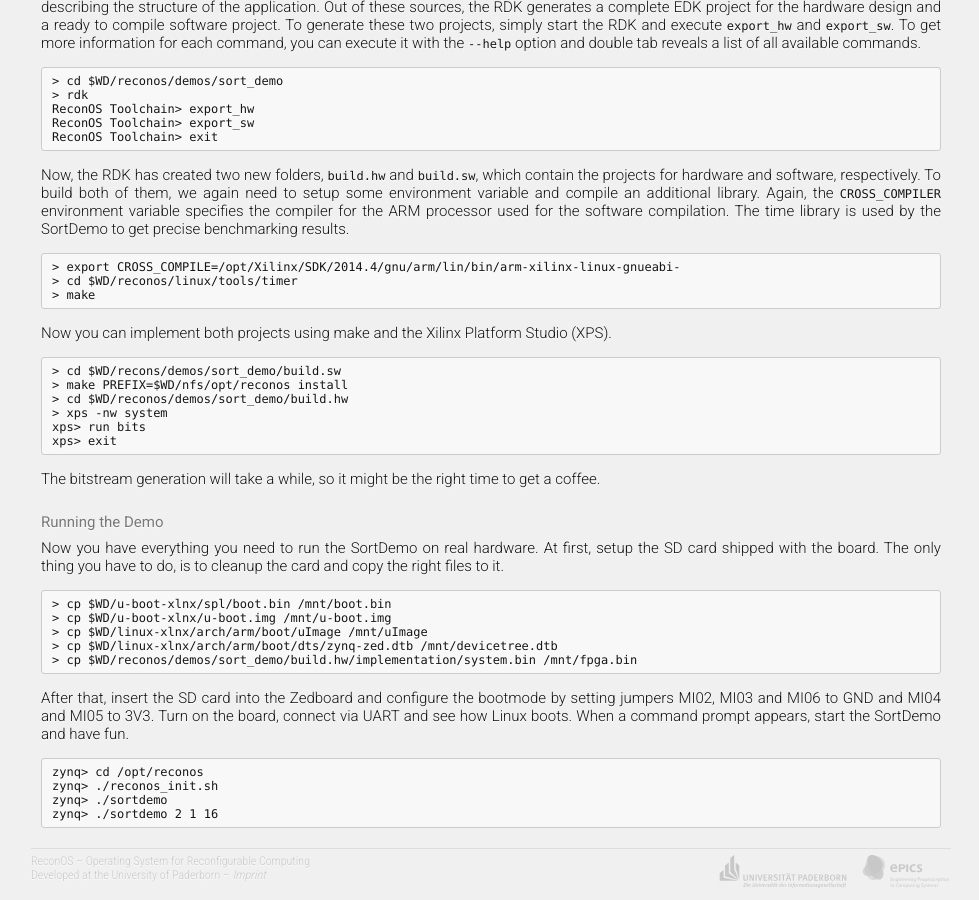
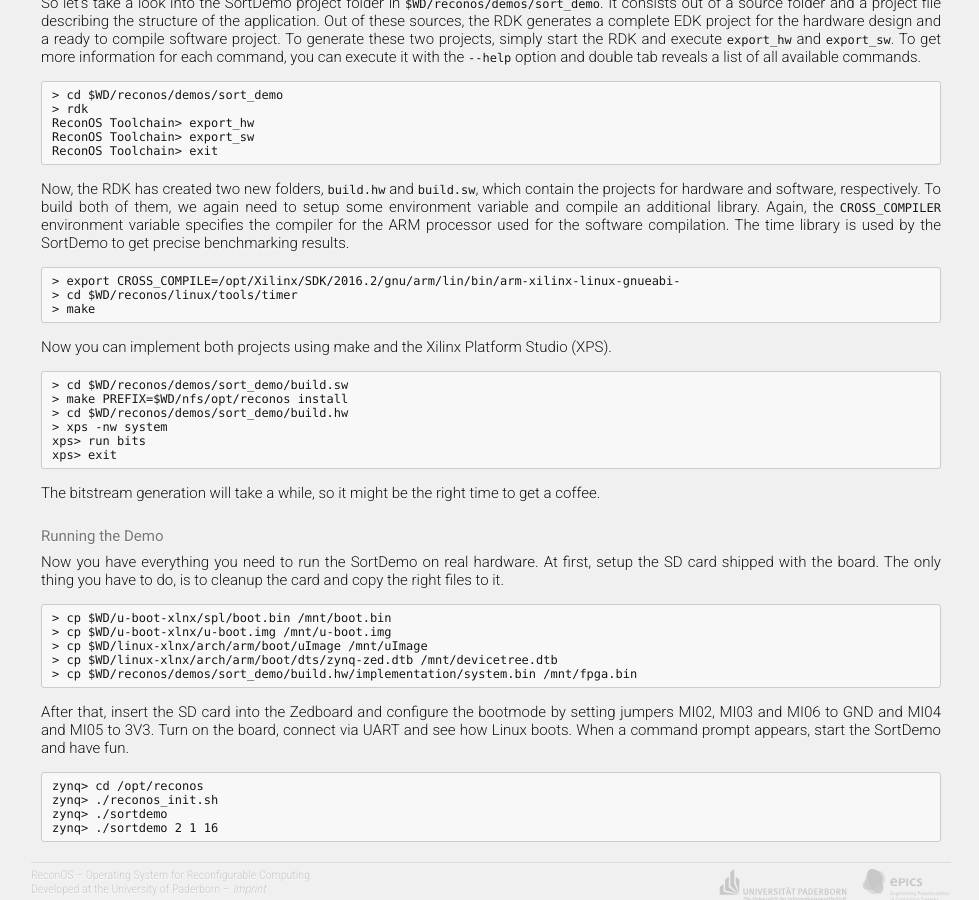
Before and after one commit to ReconOS/reconos.github.io, a Jekyll site: the page built from gettingstarted/tutorial/index.md, in a window 1280 px wide and 900 px high, scrolled down 4938 px. Shown: the whole window, without its empty margins (149-1128 px from the left). Built offline with Jekyll 4.4.1, drawn with Linux system fonts in a browser that asks for light colours; Markdown is read by kramdown in place of the engine named in the settings; some of the changed text lies outside the part shown.

Commit message:
Small fixes and improvements
- added WD export, si that commands can be copy and pasted easily
- fixed small typos

````diff
--- a/gettingstarted/tutorial/index.md
+++ b/gettingstarted/tutorial/index.md
@@ -398,7 +399,7 @@ the compiler for the ARM processor used for the software compilation. The time
 library is used by the SortDemo to get precise benchmarking results.
 
 ```
-> export CROSS_COMPILE=/opt/Xilinx/SDK/2014.4/gnu/arm/lin/bin/arm-xilinx-linux-gnueabi-
+> export CROSS_COMPILE=/opt/Xilinx/SDK/2016.2/gnu/arm/lin/bin/arm-xilinx-linux-gnueabi-
 > cd $WD/reconos/linux/tools/timer
 > make
 ```
@@ -407,7 +408,7 @@ Now you can implement both projects using make and the Xilinx Platform Studio
 (XPS).
 
 ```
-> cd $WD/recons/demos/sort_demo/build.sw
+> cd $WD/reconos/demos/sort_demo/build.sw
 > make PREFIX=$WD/nfs/opt/reconos install
 > cd $WD/reconos/demos/sort_demo/build.hw
 > xps -nw system
````
Also changed, not shown: other parts of gettingstarted/tutorial/index.md (+1 -0 lines).
